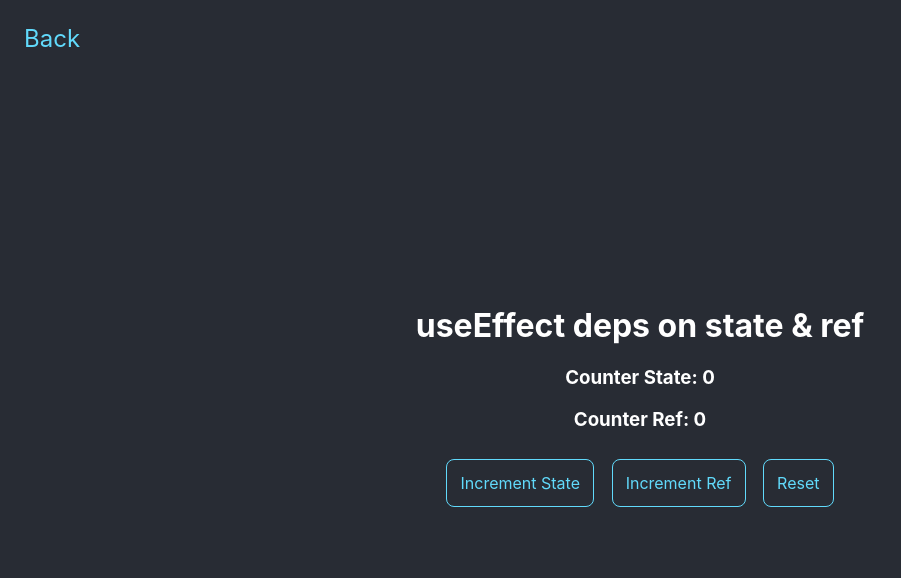
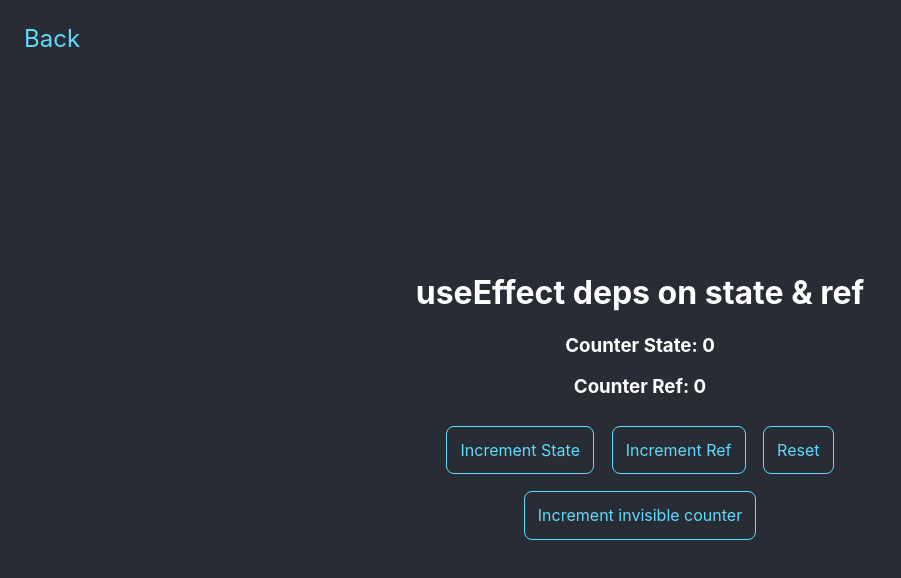
Before and after one commit to shawnrivers/learning-memo-web, a React app: page /react/useEffect in a window 1280 px wide. Shown: the top 578 px of the page, without its empty margins (0-901 px from the left). Built offline with nearby package versions, Linux system fonts and the light colour scheme; the HTML template or start-up script is replaced by a standard one.

Commit message:
Add rendering page in learning React

```diff
--- a/src/components/templates/LearningProjectPage.tsx
+++ b/src/components/templates/ProjectPage.tsx
@@ -4,12 +4,12 @@ import { HomeButton } from '../atoms/buttons/HomeButton';
 import { StyledLink } from '../atoms/styled/StyledLink';
 import { Layout } from './Layout';
 
-type LearningProjectLayoutProps = {
+type ProjectPageProps = {
   heading: string;
   routes: RouteType[];
 };
 
-export const LearningProjectPage: React.FC<LearningProjectLayoutProps> = (
+export const ProjectPage: React.FC<ProjectPageProps> = (
   props
 ) => {
   return (
--- /dev/null
+++ b/src/components/templates/TopicPage.tsx
@@ -0,0 +1,16 @@
+import * as React from 'react';
+import { BackButton } from '../atoms/buttons/BackButton';
+import { Layout } from './Layout';
+
+type TopicLayoutProps = {
+  heading: string;
+};
+
+export const TopicPage: React.FC<TopicLayoutProps> = (props) => {
+  return (
+    <Layout headerButton={<BackButton />}>
+      <h1>{props.heading}</h1>
+      {props.children}
+    </Layout>
+  );
+};
--- a/src/constants/routes.ts
+++ b/src/constants/routes.ts
@@ -2,6 +2,7 @@ import * as React from 'react';
 import { LearningCssPage } from '../pages/learningCSS';
 import { BoxModelPage } from '../pages/learningCSS/boxModel/template';
 import { LearningReactPage } from '../pages/learningReact';
+import { RenderingPage } from '../pages/learningReact/rendering/template';
 import { UseEffectPage } from '../pages/learningReact/useEffect/template';
 
 export type RouteType = {
@@ -29,6 +30,11 @@ export const learningReactRoutes: RouteType[] = [
     name: 'useEffect',
     PageComponent: UseEffectPage,
   },
+  {
+    to: '/react/rendering',
+    name: 'Rendering',
+    PageComponent: RenderingPage,
+  },
 ];
 
 export const learningCssRoutes: RouteType[] = [
--- a/src/pages/learningCSS/boxModel/template.tsx
+++ b/src/pages/learningCSS/boxModel/template.tsx
@@ -1,9 +1,8 @@
 /**@jsx jsx */
-import { jsx, css } from '@emotion/core';
+import { css, jsx } from '@emotion/core';
 import styled from '@emotion/styled';
 import * as React from 'react';
-import { BackButton } from '../../../components/atoms/buttons/BackButton';
-import { Layout } from '../../../components/templates/Layout';
+import { TopicPage } from '../../../components/templates/TopicPage';
 
 const Container = styled.div`
   background-color: #f39d9dcc;
@@ -18,9 +17,7 @@ const contentStyles = css`
 
 export const BoxModelPage: React.FC = () => {
   return (
-    <Layout headerButton={<BackButton />}>
-      <h1>Box Model</h1>
-
+    <TopicPage heading='Box Model'>
       <h2>Default Width of block level boxes</h2>
       <h3>div with default width</h3>
       <Container>
@@ -117,6 +114,6 @@ export const BoxModelPage: React.FC = () => {
           These are a lot of characters.
         </div>
       </Container>
-    </Layout>
+    </TopicPage>
   );
 };
--- a/src/pages/learningCSS/index.tsx
+++ b/src/pages/learningCSS/index.tsx
@@ -1,9 +1,9 @@
 import * as React from 'react';
-import { LearningProjectPage } from '../../components/templates/LearningProjectPage';
+import { ProjectPage } from '../../components/templates/ProjectPage';
 import { learningCssRoutes } from '../../constants/routes';
 
 export const LearningCssPage: React.FC = () => {
   return (
-    <LearningProjectPage heading='Learning CSS' routes={learningCssRoutes} />
+    <ProjectPage heading='Learning CSS' routes={learningCssRoutes} />
   );
 };
--- a/src/pages/learningReact/index.tsx
+++ b/src/pages/learningReact/index.tsx
@@ -1,10 +1,10 @@
 import * as React from 'react';
-import { LearningProjectPage } from '../../components/templates/LearningProjectPage';
+import { ProjectPage } from '../../components/templates/ProjectPage';
 import { learningReactRoutes } from '../../constants/routes';
 
 export const LearningReactPage: React.FC = () => {
   return (
-    <LearningProjectPage
+    <ProjectPage
       heading='Learning React'
       routes={learningReactRoutes}
     />
--- /dev/null
+++ b/src/pages/learningReact/rendering/template.tsx
@@ -0,0 +1,32 @@
+import * as React from 'react';
+import { StyledButton } from '../../../components/atoms/styled/StyledButton';
+import { TopicPage } from '../../../components/templates/TopicPage';
+
+export const RenderingPage: React.FC = () => {
+  const [counter, setCounter] = React.useState(0);
+  const [invisibleCounter, setInvisibleCounter] = React.useState(0);
+
+  React.useLayoutEffect(() => {
+    console.log('Mounted');
+  }, []);
+
+  React.useLayoutEffect(() => {
+    console.log('Rendered');
+  });
+
+  return (
+    <TopicPage heading='Rendering'>
+      <h3>Counter State: {counter}</h3>
+      <div>
+        <StyledButton onClick={() => setCounter(counter + 1)}>
+          Increment State
+        </StyledButton>
+      </div>
+      <div>
+        <StyledButton onClick={() => setInvisibleCounter(invisibleCounter + 1)}>
+          Increment invisible counter
+        </StyledButton>
+      </div>
+    </TopicPage>
+  );
+};
--- a/src/pages/learningReact/useEffect/template.tsx
+++ b/src/pages/learningReact/useEffect/template.tsx
@@ -1,10 +1,10 @@
 import * as React from 'react';
-import { BackButton } from '../../../components/atoms/buttons/BackButton';
 import { StyledButton } from '../../../components/atoms/styled/StyledButton';
-import { Layout } from '../../../components/templates/Layout';
+import { TopicPage } from '../../../components/templates/TopicPage';
 
 export const UseEffectPage: React.FC = () => {
   const [counter, setCounter] = React.useState(0);
+  const [invisibleCounter, setInvisibleCounter] = React.useState(0);
   const counterRef = React.useRef(0);
 
   React.useEffect(() => {
@@ -28,11 +28,11 @@ export const UseEffectPage: React.FC = () => {
   }, [counterRef]);
 
   return (
-    <Layout headerButton={<BackButton />}>
-      <h1>useEffect deps on state & ref</h1>
+    <TopicPage heading='useEffect deps on state & ref'>
       <div>
         <h3>Counter State: {counter}</h3>
         <h3>Counter Ref: {counterRef.current}</h3>
+        <div>
           <StyledButton
             onClick={() => {
               setCounter(counter + 1);
@@ -56,6 +56,14 @@ export const UseEffectPage: React.FC = () => {
             Reset
           </StyledButton>
         </div>
-    </Layout>
+        <div>
+          <StyledButton
+            onClick={() => setInvisibleCounter(invisibleCounter + 1)}
+          >
+            Increment invisible counter
+          </StyledButton>
+        </div>
+      </div>
+    </TopicPage>
   );
 };
```
Lines whose indentation alone changed are shown as unchanged.
